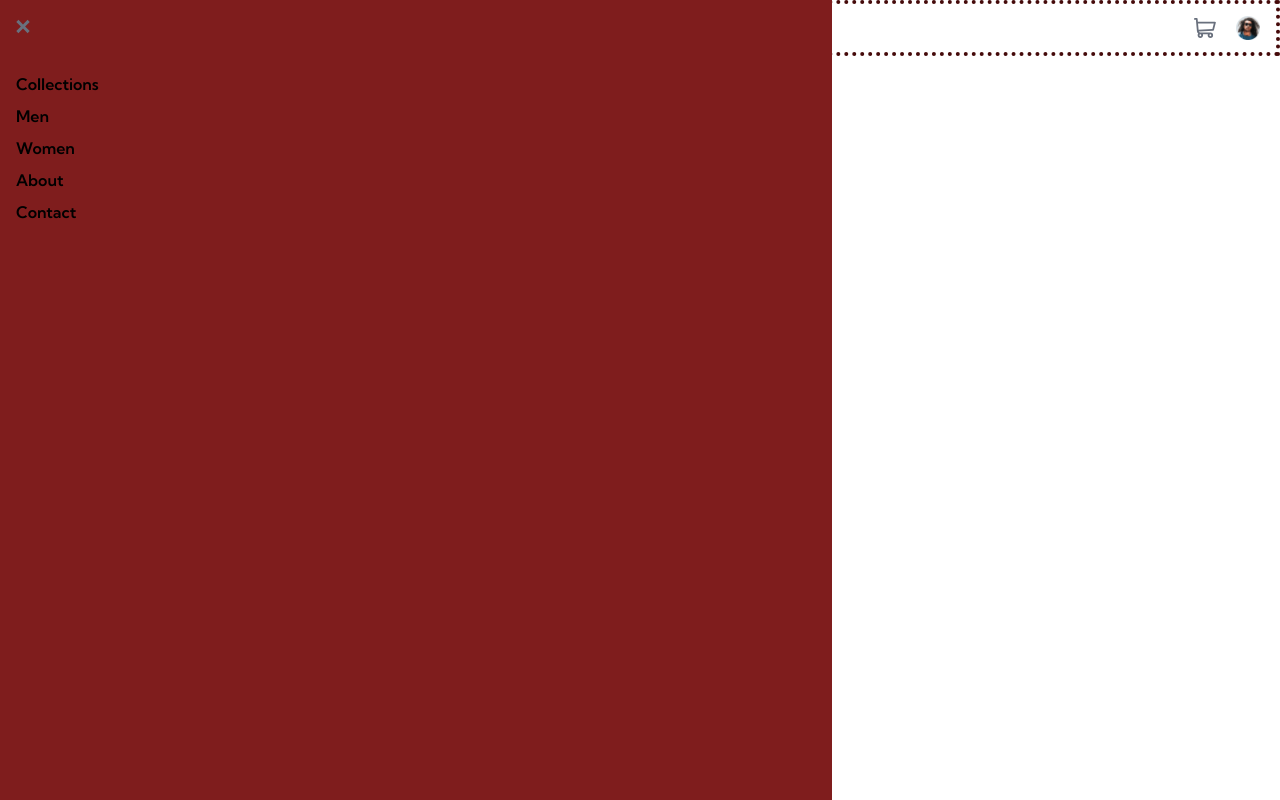
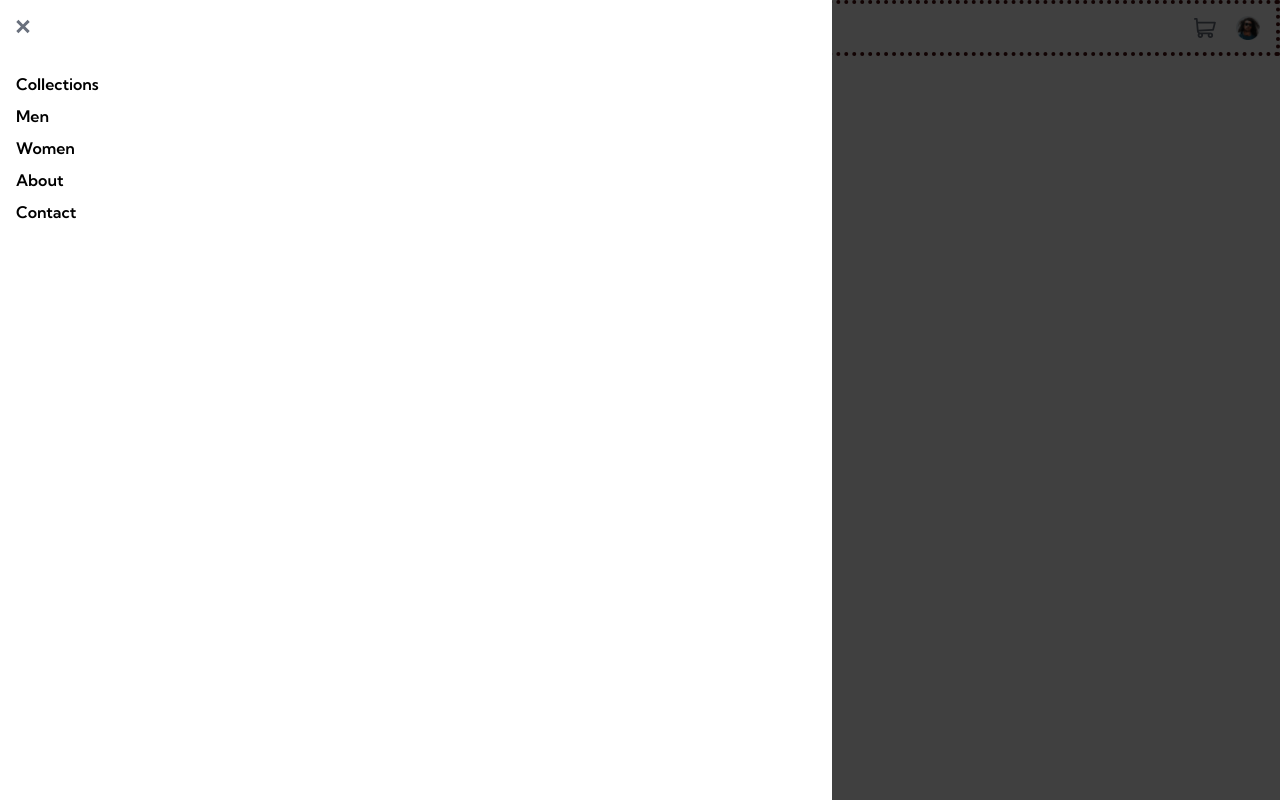
Before and after one commit to mmustaphak/ecommerce-product-page-main, a React (Vite) app: page / in a window 1280 px wide. Both pictures are taken after a click on the button 34 px from the left and 28 px from the top of the page. Built offline with nearby package versions, Linux system fonts and the light colour scheme.

Commit message:
Added the tranlucent background to the sidebar

```diff
--- a/src/components/Sidebar.jsx
+++ b/src/components/Sidebar.jsx
@@ -1,7 +1,8 @@
 import close from "../assets/icon-close.svg"
 const Sidebar = ({CloseSidebar})=>{
     return(
-        <aside className="fixed top-0 w-[65%] h-full p-4 bg-red-900">
+        <aside className="fixed top-0 w-full h-full bg-black/75">
+            <div className="w-[65%] h-full p-4 bg-white">
                 <button onClick={CloseSidebar}>
                     <img src={close} alt="Close Sidebar" />
                 </button>
@@ -18,6 +19,7 @@ const Sidebar = ({CloseSidebar})=>{
                         <li className="mt-2">Contact</li>
                     </a>
                 </ul>
+            </div>
         </aside>
     )
 }
```
Lines whose indentation alone changed are shown as unchanged.
